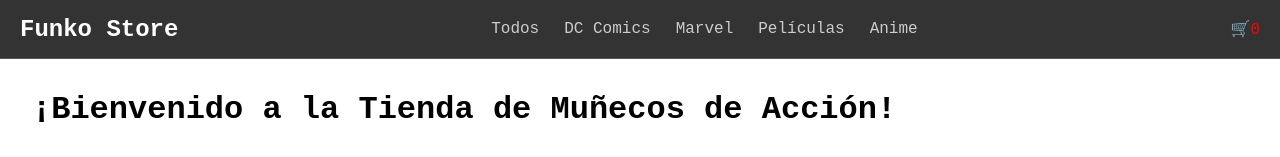
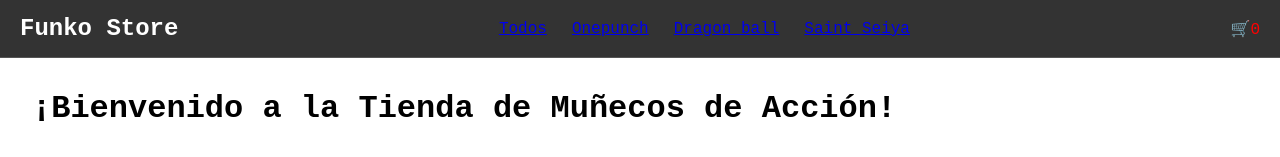
Before and after one commit to juanhsc/CreaTuLanding1-Mesquida, a React (Vite) app: page / in a window 1280 px wide. Shown: the top 157 px of the page. Built offline with nearby package versions, Linux system fonts and the light colour scheme.

Commit message:
NavegaLasRutas+ApellidoMEsquida

```diff
--- a/src/components/NavBar.jsx
+++ b/src/components/NavBar.jsx
@@ -23,48 +23,7 @@ const NavBar = () => {
         Funko Store
       </Link>
 
-      <div style={{ display: 'flex', gap: '25px' }}>
-        <Link to="/" style={{
-          textDecoration: 'none',
-          color: '#ccc',
-          fontSize: '16px',
-          padding: '5px 0'
-        }}>
-          Todos
-        </Link>
-        <Link to="/category/DC" style={{
-          textDecoration: 'none',
-          color: '#ccc',
-          fontSize: '16px',
-          padding: '5px 0'
-        }}>
-          DC Comics
-        </Link>
-        <Link to="/category/Marvel" style={{
-          textDecoration: 'none',
-          color: '#ccc',
-          fontSize: '16px',
-          padding: '5px 0'
-        }}>
-          Marvel
-        </Link>
-        <Link to="/category/Movies" style={{
-          textDecoration: 'none',
-          color: '#ccc',
-          fontSize: '16px',
-          padding: '5px 0'
-        }}>
-          Películas
-        </Link>
-        <Link to="/category/Anime" style={{
-          textDecoration: 'none',
-          color: '#ccc',
-          fontSize: '16px',
-          padding: '5px 0'
-        }}>
-          Anime
-        </Link>
-      </div>
+      <div style={{ display: 'flex', gap: '25px' }}> <Link to="/">Todos</Link> <Link to={`/category/${encodeURIComponent('Onepunch')}`}>Onepunch</Link> <Link to={`/category/${encodeURIComponent('Dragon ball')}`}>Dragon ball</Link> <Link to={`/category/${encodeURIComponent('Saint Seiya')}`}>Saint Seiya</Link></div>
 
       <CartWidget />
     </nav>
```
